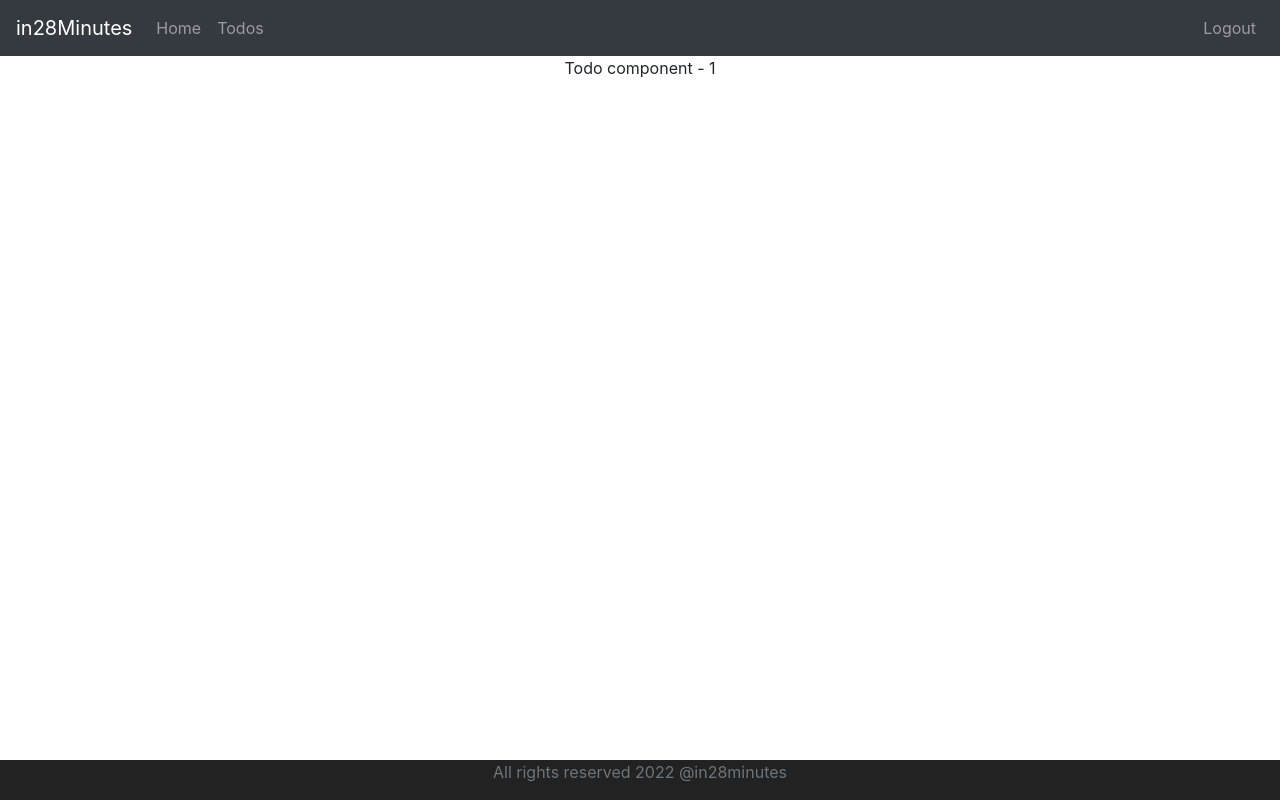
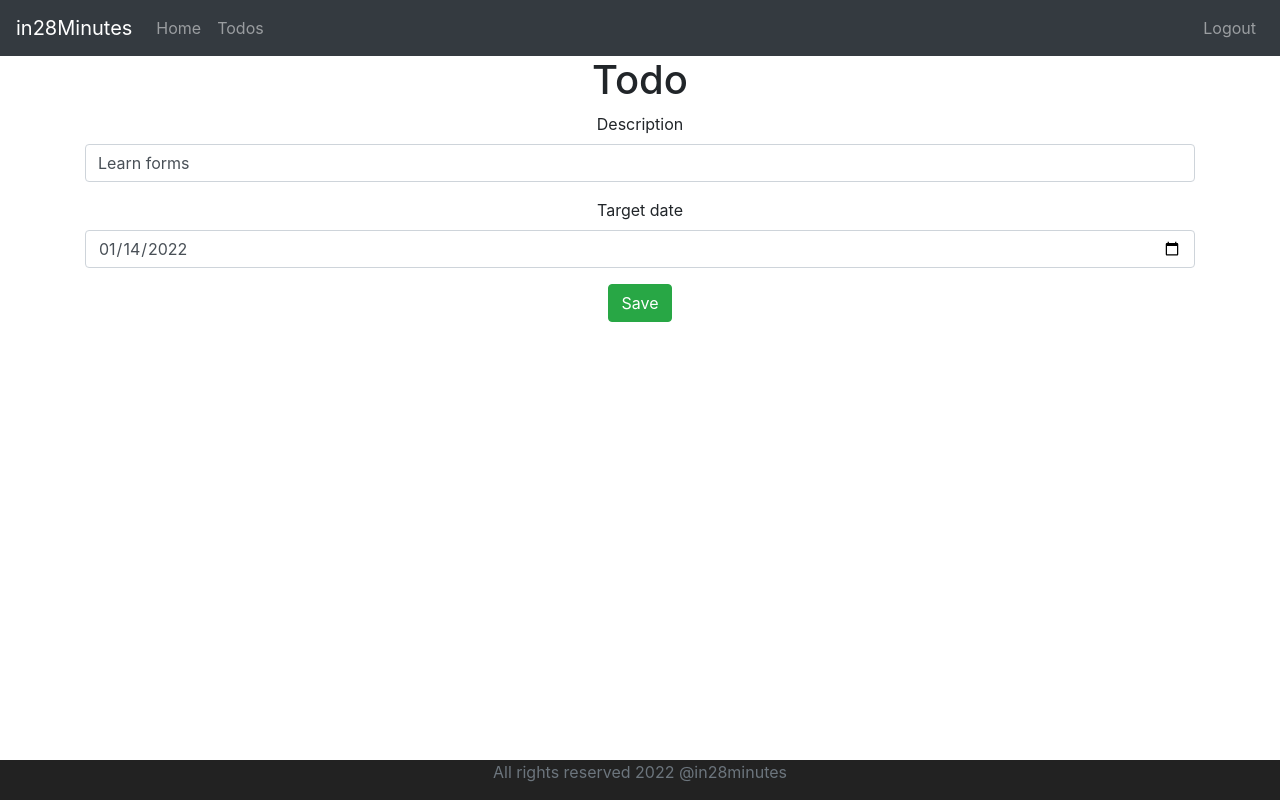
Before and after one commit to havalda-r/todo-app-frontend, a React (Create React App) app: page /todos/1 in a window 1280 px wide. Built offline with nearby package versions, Linux system fonts and the light colour scheme; sample sign-in values are in the browser's storage.

Commit message:
feat: add form with formik and moment

```diff
--- a/package.json
+++ b/package.json
@@ -9,7 +9,9 @@
     "axios": "^0.24.0",
     "css-loader": "^6.5.1",
     "follow-redirects": ">=1.14.7",
+    "formik": "^2.2.9",
     "immer": ">=9.0.6",
+    "moment": "^2.29.1",
     "react": "^17.0.2",
     "react-dom": "^17.0.2",
     "react-router-dom": "^6.2.1",
--- a/src/components/todo/TodoComponent.js
+++ b/src/components/todo/TodoComponent.js
@@ -1,9 +1,61 @@
 import React, { Component } from 'react';
 import { useParams } from 'react-router-dom';
+import moment from 'moment';
+import { Field, Form, Formik } from 'formik';
 
 export class TodoComponent extends Component {
+  constructor(props) {
+    super(props);
+    this.state = {
+      id: 1,
+      description: 'Learn forms',
+      targetDate: moment(new Date()).format('YYYY-MM-DD'),
+    };
+    this.onSubmit = this.onSubmit.bind(this);
+  }
+
+  onSubmit(values) {
+    console.log(values);
+  }
+
   render() {
-    return <div>Todo component - {this.props.id}</div>;
+    let { description, targetDate } = this.state;
+    // let targetDate = this.state.targetDate;
+    return (
+      <div>
+        <h1>Todo</h1>
+        <div className='container'>
+          <Formik
+            initialValues={{ description: description, targetDate: targetDate }}
+            onSubmit={this.onSubmit}
+          >
+            {(props) => (
+              <Form>
+                <fieldset className='form-group'>
+                  <label>Description</label>
+                  <Field
+                    className='form-control'
+                    type='text'
+                    name='description'
+                  />
+                </fieldset>
+                <fieldset className='form-group'>
+                  <label>Target date</label>
+                  <Field
+                    className='form-control'
+                    type='date'
+                    name='targetDate'
+                  />
+                </fieldset>
+                <button className='btn btn-success' type='submit'>
+                  Save
+                </button>
+              </Form>
+            )}
+          </Formik>
+        </div>
+      </div>
+    );
   }
 }
 
```
Also changed, not shown: 1 other file (tests, documents, lock files or other folders).
